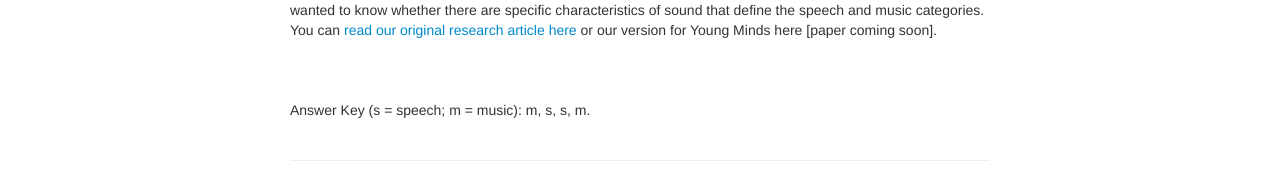
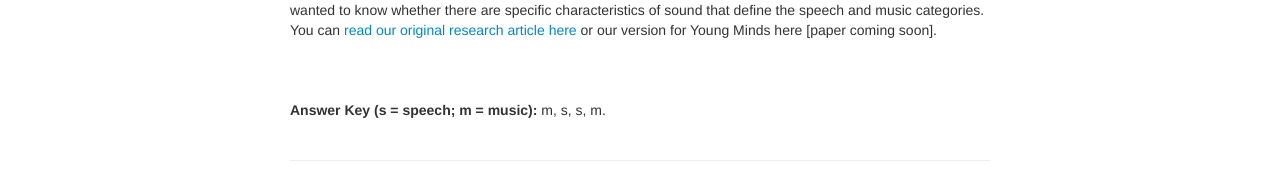
Before and after one commit to lkfink/lkfink.github.io, a Jekyll site: the page built from pages/dundunKids.md, in a window 1280 px wide. Shown: the part 1854-2043 px from the top of the page. Built offline with Jekyll 4.4.1, drawn with Linux system fonts in a browser that asks for light colours; our own code applies the rules of GitHub Pages for plain Markdown files.

Commit message:
add bold font

```diff
--- a/pages/dundunKids.md
+++ b/pages/dundunKids.md
@@ -74,4 +74,4 @@ We asked over 100 people to do the task you just did. We were interested in whet
 <br>
 <br>
 <br>
-Answer Key (s = speech; m = music): m, s, s, m.
+**Answer Key (s = speech; m = music):** m, s, s, m.
```
